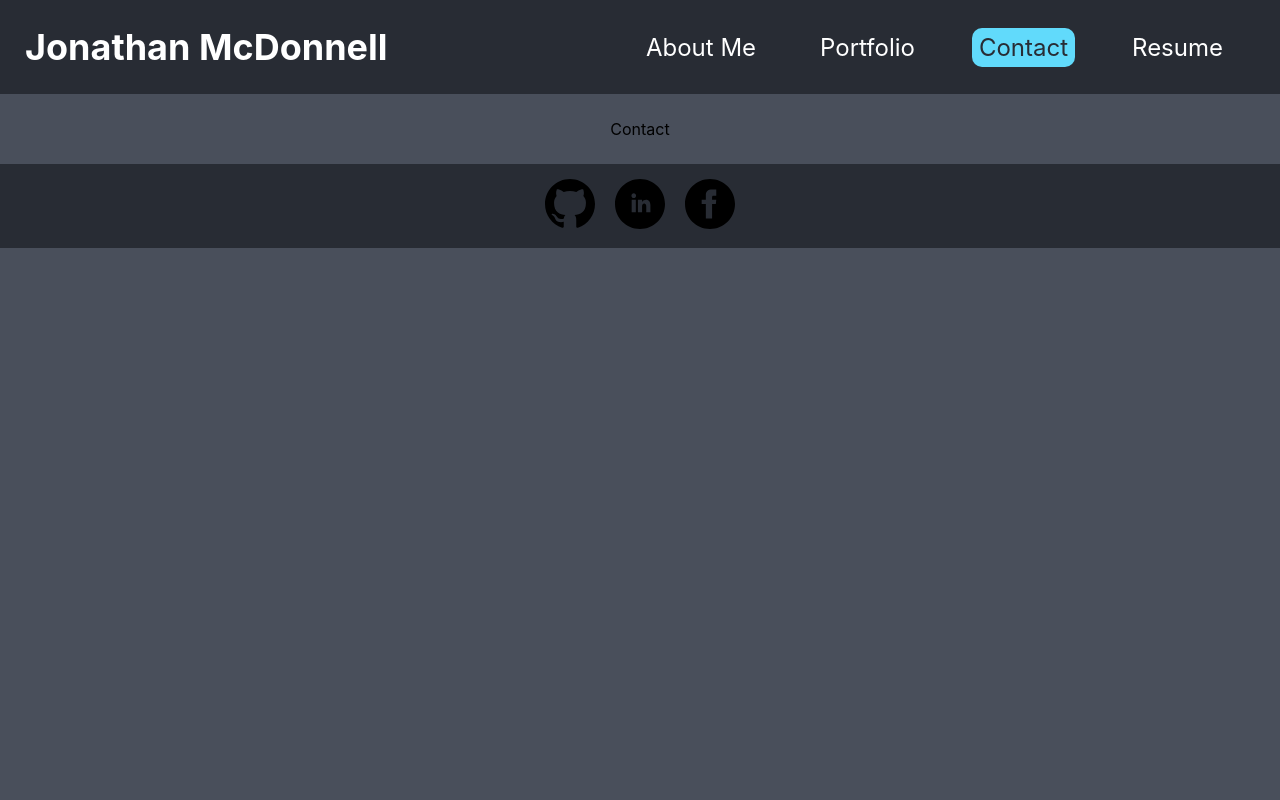
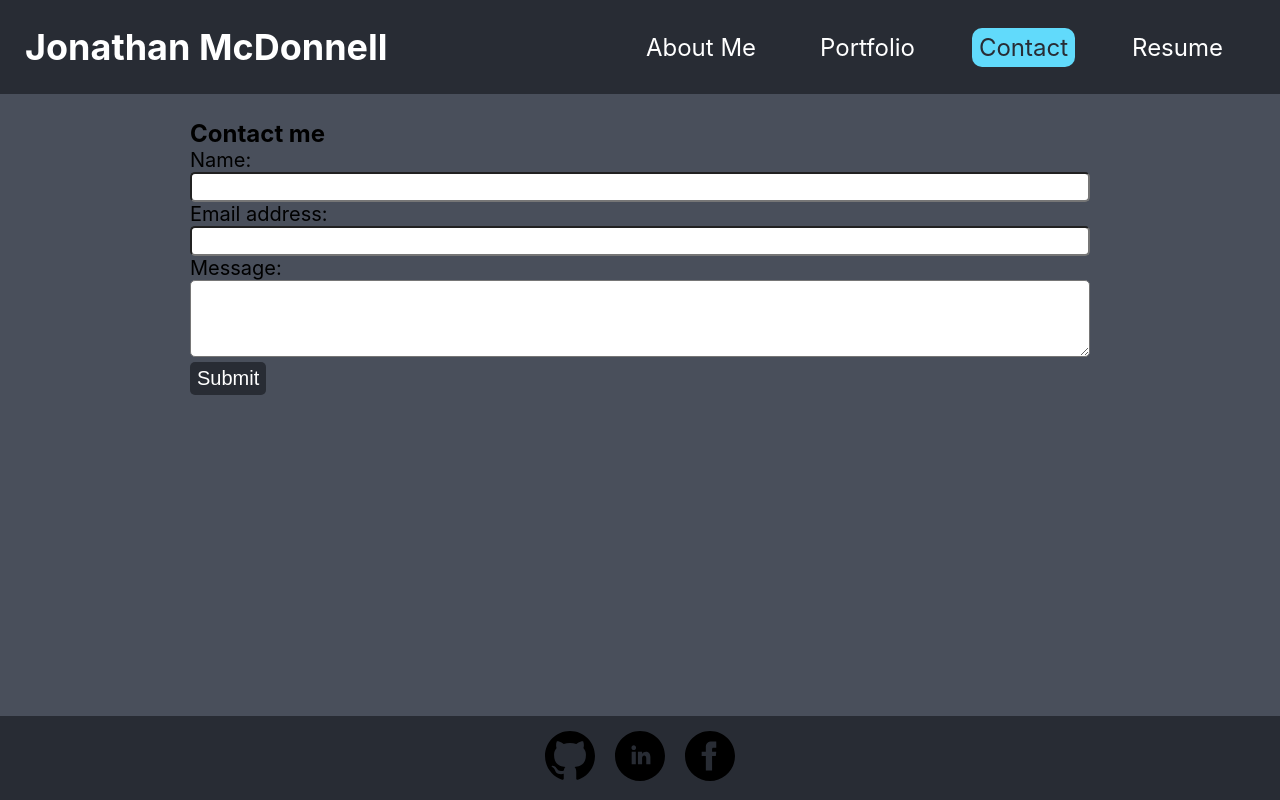
Before and after one commit to Johnnyboy7781/professional-portfolio, a React (Create React App) app: page / in a window 1280 px wide. Both pictures are taken after a click on the item "Contact". Built offline with nearby package versions, Linux system fonts and the light colour scheme.

Commit message:
Finish contact form

```diff
--- a/src/App.js
+++ b/src/App.js
@@ -25,7 +25,7 @@
         {currSection === sections[2] && <Contact />}
         {currSection === sections[3] && <Resume />}
       </main>
-      <Footer />
+      <Footer forceBottom={currSection === sections[2] ? true : false} />
     </div>
   );
 }
--- a/src/assets/css/App.css
+++ b/src/assets/css/App.css
@@ -100,14 +100,12 @@
 
 .project {
   width: 500px;
-  /* min-width: 300px; */
   aspect-ratio: 2/1;
   background-color: var(--background);
   border-radius: 15px;
   margin: 10px;
   padding: 10px;
   position: relative;
-  /* background: linear-gradient(rgba(0, 0, 0, 0) 60%, rgba(0, 0, 0, 0.3)) */
 }
 
 .project h2 {
@@ -185,6 +183,42 @@
   }
 }
 
+/* Contact form styles */
+.contact {
+  width: 90%;
+  max-width: 900px;
+}
+
+form div {
+  display: flex;
+  flex-direction: column;
+  font-size: 20px;
+}
+
+input, textarea, button {
+  border-radius: 5px;
+}
+
+input {
+  height: 30px;
+}
+
+button {
+  font-size: 20px;
+  padding: 5px 7px;
+  margin-top: 5px;
+  background-color: var(--background);
+  color: white;
+  border: none;
+  transition: 200ms;
+  cursor: pointer;
+}
+
+button:hover {
+  background-color: var(--prim);
+  color: var(--background);
+}
+
 /* footer styles */
 footer {
   display: flex;
@@ -203,3 +237,9 @@
 svg:hover {
   opacity: 0.5;
 }
+
+.force-bottom {
+  position: absolute;
+  bottom: 0;
+  width: 100%;
+}
--- a/src/components/Contact/index.js
+++ b/src/components/Contact/index.js
@@ -1,11 +1,80 @@
-import React from 'react';
+import React, { useState } from "react";
+
+import { validateEmail } from '../../utils/helpers';
 
 function Contact() {
-    return (
-        <section>
-            Contact
-        </section>
-    )
+    const [errorMessage, setErrorMessage] = useState("");
+    const [formState, setFormState] = useState({
+      name: "",
+      email: "",
+      message: "",
+    });
+    const { name, email, message } = formState;
+
+    function handleChange(e) {
+      if (e.target.name === "email") {
+        const isValid = validateEmail(e.target.value);
+        if (!isValid) {
+          setErrorMessage("Your email is invalid");
+        }
+      }
+
+      if (!e.target.value.length) {
+        setErrorMessage(`${e.target.name} is required`);
+      } else {
+        setErrorMessage("");
+      }
+
+      if (!errorMessage) {
+          setFormState({ ...formState, [e.target.name]: e.target.value });
+      }
+    }
+
+    function handleSubmit(e) {
+      e.preventDefault();
+      console.log(formState);
+    }
+
+  return (
+    <section className="contact">
+      <h1>Contact me</h1>
+      <form id="contact-form" onSubmit={handleSubmit}>
+        <div>
+          <label htmlFor="name">Name:</label>
+          <input
+            type="text"
+            name="name"
+            defaultValue={name}
+            onBlur={handleChange}
+          />
+        </div>
+        <div>
+          <label htmlFor="email">Email address:</label>
+          <input
+            type="email"
+            name="email"
+            defaultValue={email}
+            onBlur={handleChange}
+          />
+        </div>
+        <div>
+          <label htmlFor="message">Message:</label>
+          <textarea
+            name="message"
+            rows="5"
+            defaultValue={message}
+            onBlur={handleChange}
+          />
+        </div>
+        {errorMessage && (
+          <div>
+            <p className="error-text">{errorMessage}</p>
+          </div>
+        )}
+        <button type="submit">Submit</button>
+      </form>
+    </section>
+  );
 }
 
 export default Contact;
--- a/src/components/Footer/index.js
+++ b/src/components/Footer/index.js
@@ -1,8 +1,8 @@
 import React from 'react';
 
-function Footer() {
+function Footer({ forceBottom }) {
     return (
-        <footer>
+        <footer className={forceBottom ? 'force-bottom' : ''}>
             <div className='icon-containers' >
                 <svg onClick={() => window.open('https://github.com/Johnnyboy7781', '_blank')} xmlns="http://www.w3.org/2000/svg" width="50" height="50" viewBox="0 0 24 24">
                     <path d="M12 0c-6.626 0-12 5.373-12 12 0 5.302 3.438 9.8 8.207 11.387.599.111.793-.261.793-.577v-2.234c-3.338.726-4.033-1.416-4.033-1.416-.546-1.387-1.333-1.756-1.333-1.756-1.089-.745.083-.729.083-.729 1.205.084 1.839 1.237 1.839 1.237 1.07 1.834 2.807 1.304 3.492.997.107-.775.418-1.305.762-1.604-2.665-.305-5.467-1.334-5.467-5.931 0-1.311.469-2.381 1.236-3.221-.124-.303-.535-1.524.117-3.176 0 0 1.008-.322 3.301 1.23.957-.266 1.983-.399 3.003-.404 1.02.005 2.047.138 3.006.404 2.291-1.552 3.297-1.23 3.297-1.23.653 1.653.242 2.874.118 3.176.77.84 1.235 1.911 1.235 3.221 0 4.609-2.807 5.624-5.479 5.921.43.372.823 1.102.823 2.222v3.293c0 .319.192.694.801.576 4.765-1.589 8.199-6.086 8.199-11.386 0-6.627-5.373-12-12-12z"/>
--- /dev/null
+++ b/src/utils/helpers.js
@@ -0,0 +1,8 @@
+export function capitalizeFirstLetter(string) {
+    return string.charAt(0).toUpperCase() + string.slice(1);
+  }
+
+  export function validateEmail(email) {
+    var re = /^(([^<>()[\]\\.,;:\s@"]+(\.[^<>()[\]\\.,;:\s@"]+)*)|(".+"))@((\[[0-9]{1,3}\.[0-9]{1,3}\.[0-9]{1,3}\.[0-9]{1,3}\])|(([a-zA-Z\-0-9]+\.)+[a-zA-Z]{2,}))$/;
+    return re.test(String(email).toLowerCase());
+  }
```
